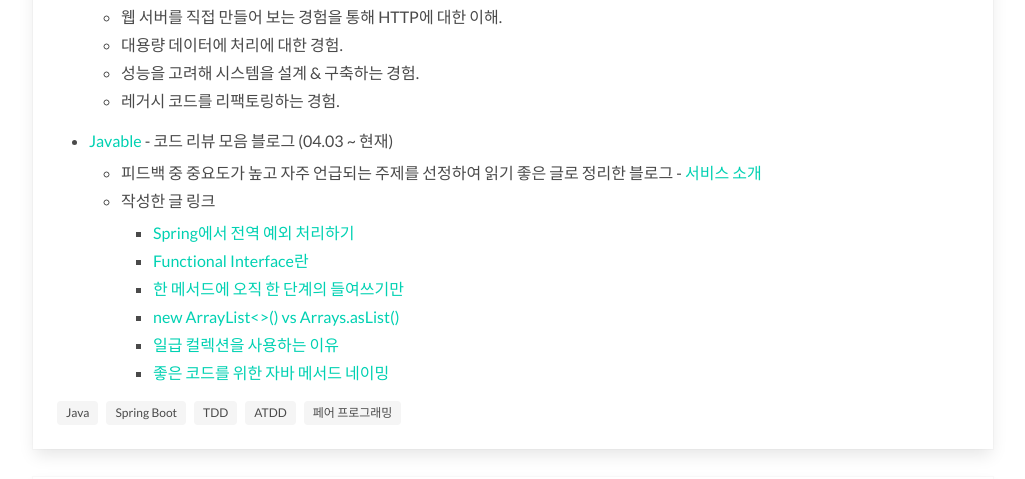
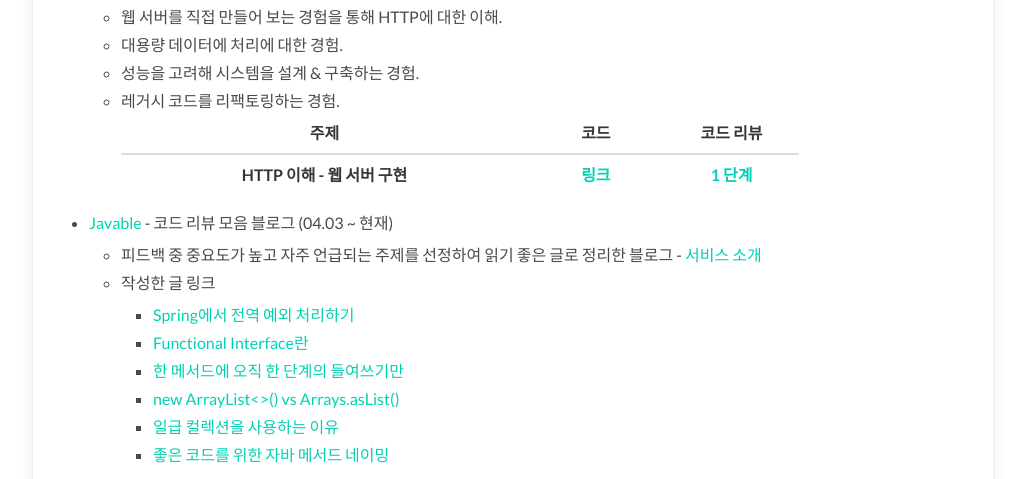
Before and after one commit to kimevanjunseok/portfolio, a plain HTML site: page index.html in a window 1280 px wide. Shown: the part 2349-2828 px from the top of the page, without its empty margins (127-1152 px from the left). Drawn offline with Linux system fonts and the light colour scheme.

Commit message:
refactor: 4레벨 수정

```diff
--- a/index.html
+++ b/index.html
@@ -298,6 +298,28 @@
                 <li>대용량 데이터에 처리에 대한 경험.</li>
                 <li>성능을 고려해 시스템을 설계 & 구축하는 경험.</li>
                 <li>레거시 코드를 리팩토링하는 경험.</li>
+                <table style="width:80%">
+                  <thead>
+                    <tr>
+                      <th style="text-align: center; width: 60%;">주제</th>
+                      <th style="text-align: center; width: 20%;">코드</th>
+                      <th style="text-align: center; width: 20%;">코드 리뷰</th>
+                    </tr>
+                  </thead>
+                  <tbody>
+                    <tr>
+                      <td style="text-align: center;"><strong>HTTP 이해 - 웹 서버 구현</strong></td>
+                      <td style="text-align: center;"><strong><a
+                            href="https://github.com/woowacourse/jwp-was/tree/kimevanjunseok">링크</a></strong>
+                      </td>
+                      <td style="text-align: center;">
+                        <strong>
+                          <a href="https://github.com/woowacourse/jwp-was/pull/97">1 단계</a>
+                        </strong>
+                      </td>
+                    </tr>
+                  </tbody>
+                </table>
               </ul>
               <li><a href="https://woowacourse.github.io/javable/">Javable</a> - 코드 리뷰 모음 블로그 (04.03 ~ 현재)</li>
               <ul>
```
